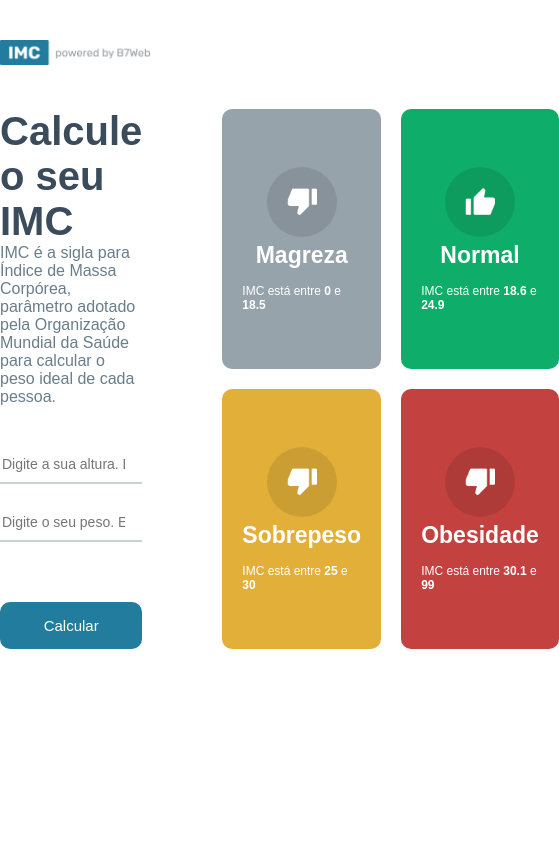
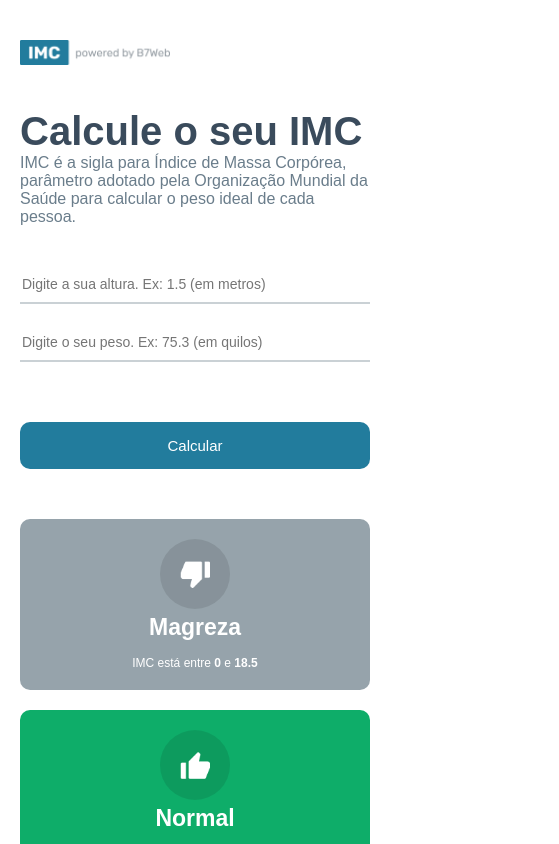
Before and after one commit to F4ELL/CalculatorIMC, a React (Create React App) app: page / in a window 390 px wide. Shown: the top 844 px of the page, 559 px wide, since content can reach past the window. Built offline with nearby package versions, Linux system fonts and the light colour scheme.

Commit message:
responsivity

```diff
--- a/src/App.module.css
+++ b/src/App.module.css
@@ -6,6 +6,10 @@
 
 body{
     font-family: Arial, Arial, Helvetica, sans-serif;
+}
+
+.main{
+    padding-bottom: 50px;
 }
 
 .headerContainer{
@@ -106,3 +110,36 @@
 .container .rightSide .rightArrow:hover{
     opacity: .8;
 }
+
+
+@media (max-width: 770px){
+    header{
+        padding: 0 20px;
+    }
+
+    .container{
+        padding: 0 20px;
+        flex-direction: column;
+    }
+
+    .container .leftSide{
+        margin-right: 0;
+    }
+
+    .container .rightSide{
+        margin-left: 0;
+        margin-top: 50px;
+    }
+
+    .container .rightSide .rightArrow{
+        margin-left: 0;
+        margin-top: 0;
+        border-radius: 10px;
+    }
+}
+
+@media (max-width: 430px){
+    .container .rightSide .grid{
+        grid-template-columns: 1fr;
+    }
+}
```
